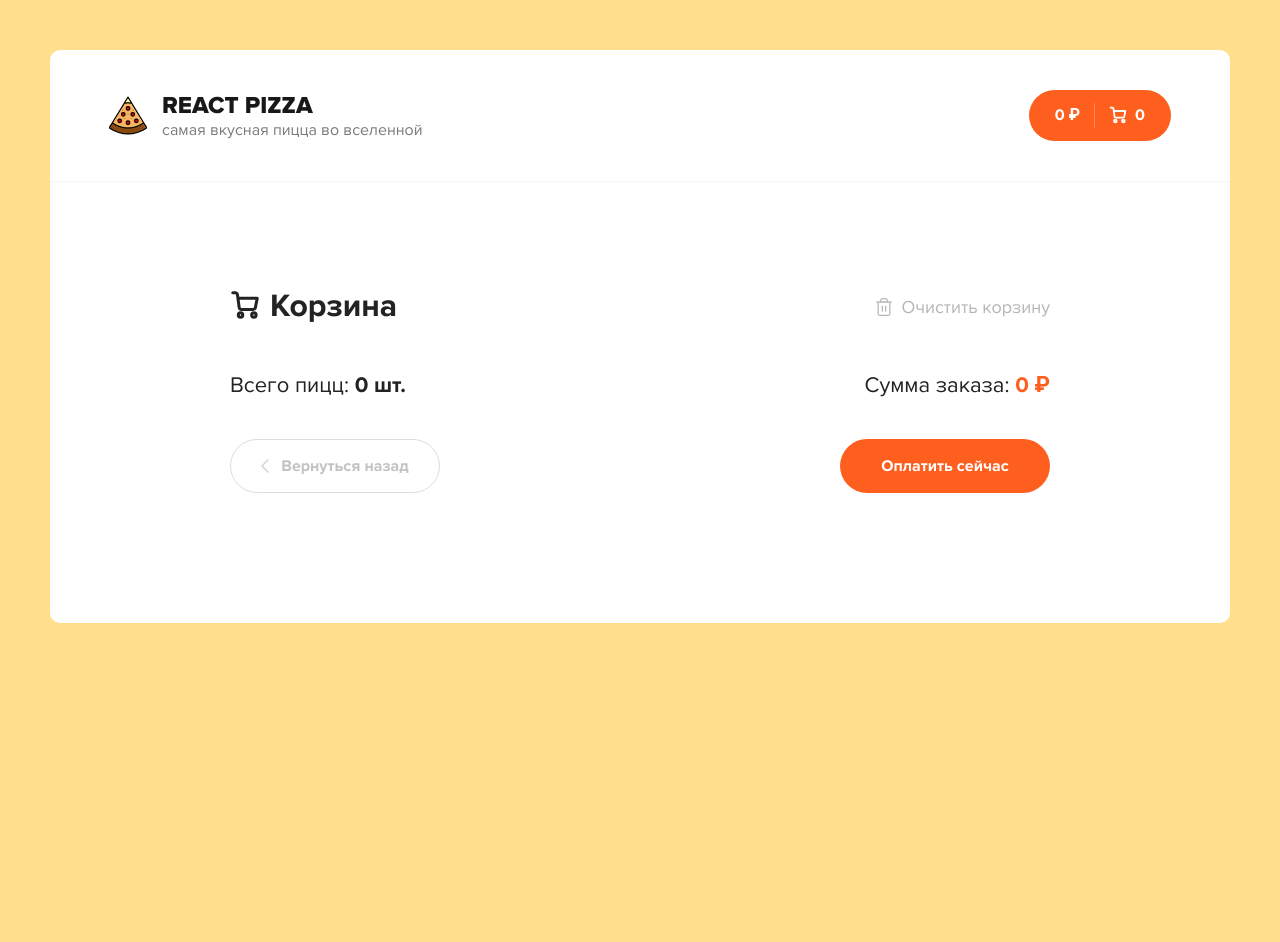
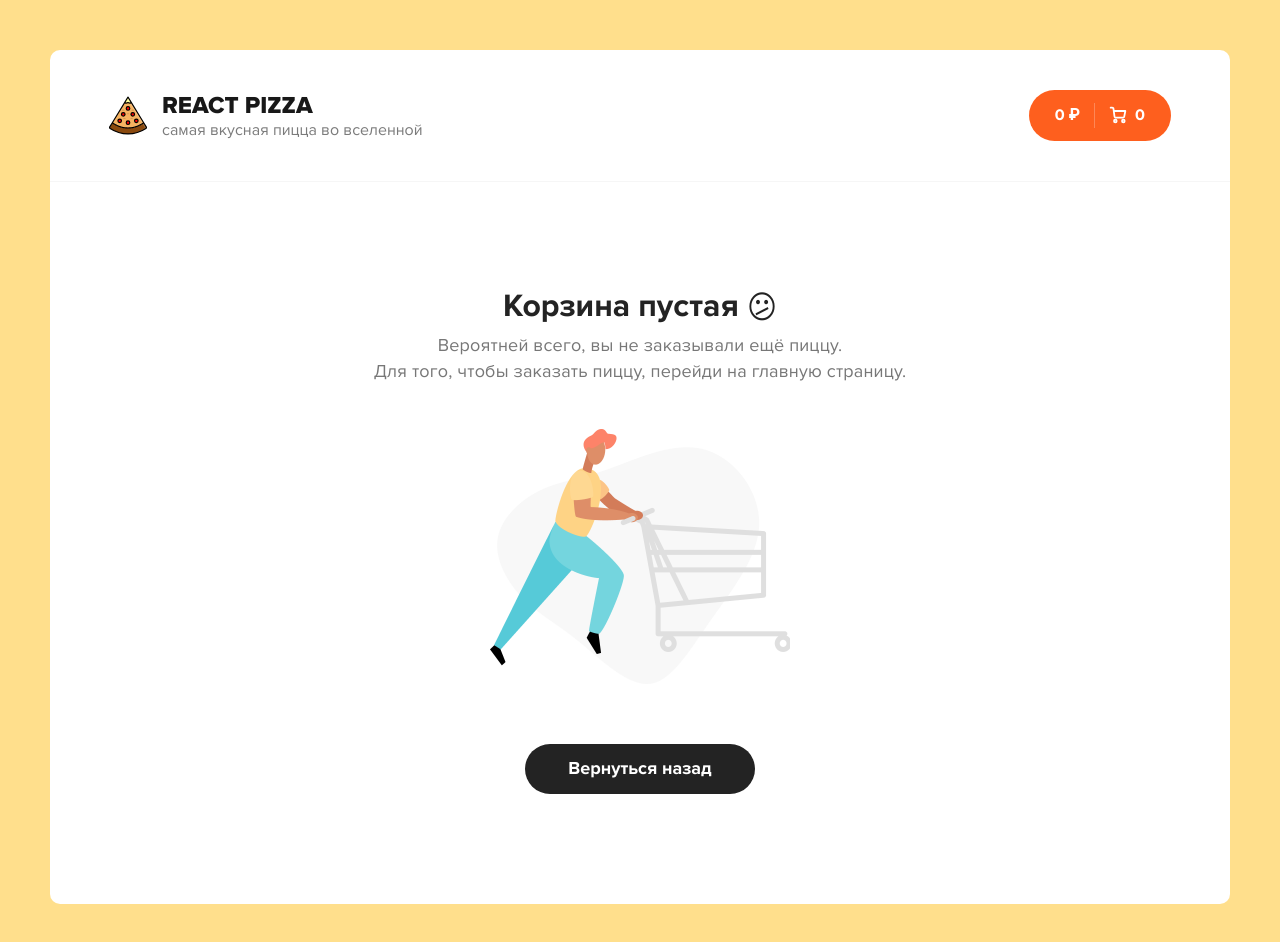
Before and after one commit to 007vict/react_pizza, a React app: page /cart in a window 1280 px wide. Shown: the top 942 px of the page. Before the commit the page ends 800 px from the top, so only its background shows below. Built offline with nearby package versions, Linux system fonts and the light colour scheme.

Commit message:
clearCart,emptyCart

```diff
--- a/src/pages/Cart.jsx
+++ b/src/pages/Cart.jsx
@@ -1,18 +1,29 @@
 import React from 'react';
-import { useSelector } from 'react-redux';
+import { useDispatch, useSelector } from 'react-redux';
+
 import { CartItem } from '../components';
+import { clearCart } from '../redux/actions/cart';
+import cartEmptyImage from '../assets/img/empty-cart.png'
+import { Link } from 'react-router-dom';
 
 function Cart() {
+  const dispatch = useDispatch();
+  const { totalPrice, totalCount, items } = useSelector(({ cart }) => cart);
 
-  const { totalPrice, totalCount, items } = useSelector(({ cart }) => cart)
+  const adeddPizzas = Object.keys(items).map((key) => {
+    return items[key].items[0];
+  });
 
-  const adeddPizzas = Object.keys(items).map(key => {
-    return items[key].items[0]
-  })
+  const onClearCart = () => {
+    if (window.confirm('Are you really delete cart items?')) {
+      dispatch(clearCart());
+    }
+  };
 
   return (
     <div className="content">
       <div className="container container--cart">
+        {totalCount ? (
           <div className="cart">
             <div className="cart__top">
               <h2 className="content__title">
@@ -83,19 +94,19 @@ function Cart() {
                   />
                 </svg>
 
-              <span>Очистить корзину</span>
+                <span onClick={onClearCart}>Очистить корзину</span>
               </div>
             </div>
             <div className="content__items">
-            {
-              adeddPizzas.map(obj => <CartItem
+              {adeddPizzas.map((obj) => (
+                <CartItem
                   name={obj.name}
                   type={obj.type}
                   size={obj.size}
                   totalPrice={items[obj.id].totalPrice}
                   totalCount={items[obj.id].items.length}
-                />)
-            }
+                />
+              ))}
             </div>
             <div className="cart__bottom">
               <div className="cart__bottom-details">
@@ -131,6 +142,24 @@ function Cart() {
               </div>
             </div>
           </div>
+        ) : (
+          <div className="container container--cart">
+            <div className="cart cart--empty">
+              <h2>
+                Корзина пустая <icon>😕</icon>
+              </h2>
+              <p>
+                Вероятней всего, вы не заказывали ещё пиццу.
+                <br />
+                Для того, чтобы заказать пиццу, перейди на главную страницу.
+              </p>
+              <img src={cartEmptyImage} alt="Empty cart" />
+              <Link to="/" className="button button--black">
+                <span>Вернуться назад</span>
+              </Link>
+            </div>
+          </div>
+        )}
       </div>
     </div>
   );
--- a/src/redux/actions/cart.js
+++ b/src/redux/actions/cart.js
@@ -2,3 +2,7 @@ export const addPizzaToCart = (pizzaObj) => ({
     type: "ADD_PIZZA_CART",
     payload: pizzaObj
 })
+
+export const clearCart = () => ({
+  type: 'CLEAR_CART',
+});
--- a/src/redux/reducers/cart.js
+++ b/src/redux/reducers/cart.js
@@ -32,6 +32,12 @@ const cart = (state = initialState, action) => {
         totalPrice
       };
     }
+    case 'CLEAR_CART':
+      return {
+        items: {},
+        totalCount: 0,
+        totalPrice: 0
+      }
     default:
       return state;
   }
```
Lines whose indentation alone changed are shown as unchanged.
